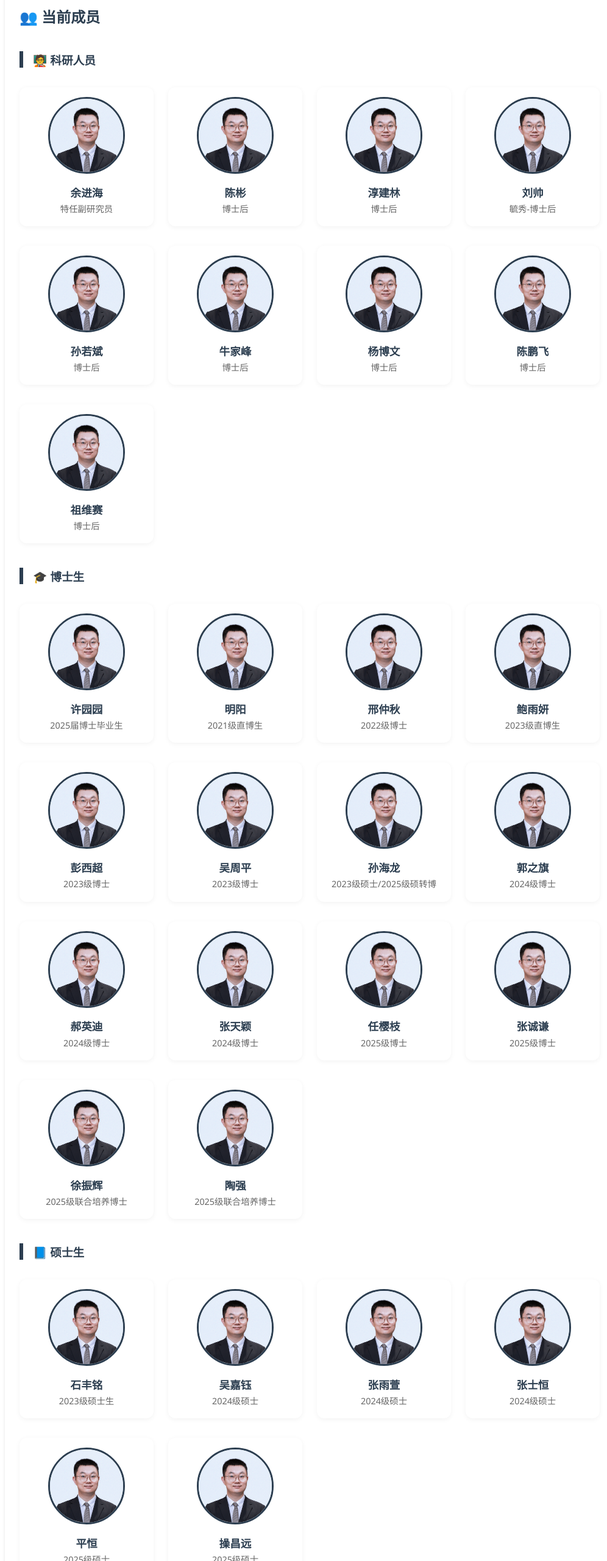
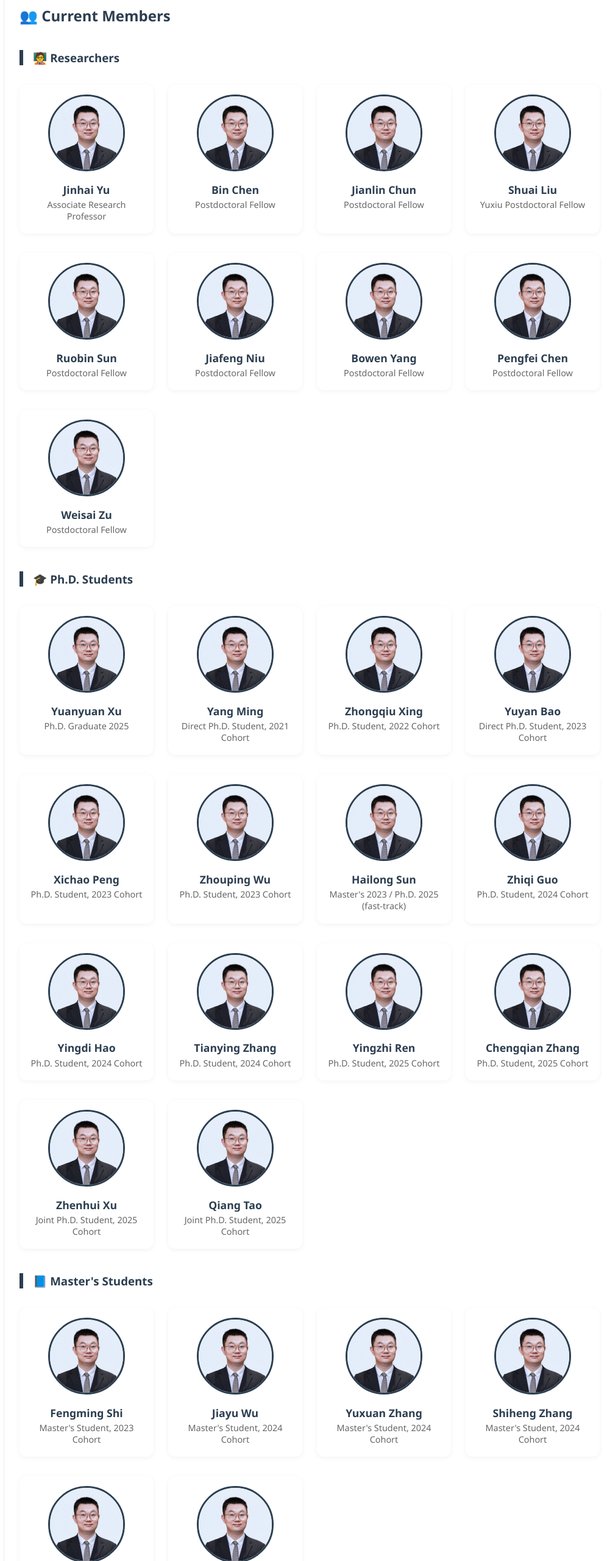
Before and after one commit to 877469558-creator/877469558-creator.github.io, a plain HTML site: page members/index.html in a window 1280 px wide. Shown: the part 240-2800 px from the top of the page at 61% size, without its empty margins (132-1128 px from the left). Drawn offline with Linux system fonts and the light colour scheme.

Commit message:
Translate members page to English

```diff
--- a/members/index.html
+++ b/members/index.html
@@ -103,243 +103,243 @@
 </style>
 
 <div class="card">
-    <h2>👥 当前成员</h2>
+    <h2>👥 Current Members</h2>
 
 
-    <h3 class="section-title">🧑‍🏫 科研人员</h3>
+    <h3 class="section-title">🧑‍🏫 Researchers</h3>
     <div class="member-grid">
 
         <div class="member-card">
-            <img src="/media/members/yujinhai.jpg" alt="余进海" class="member-avatar" onerror="this.src='/media/avatar.jpg'">
-            <div class="member-name">余进海</div>
-            <div class="member-role">特任副研究员</div>
+            <img src="/media/members/yujinhai.jpg" alt="Jinhai Yu" class="member-avatar" onerror="this.src='/media/avatar.jpg'">
+            <div class="member-name">Jinhai Yu</div>
+            <div class="member-role">Associate Research Professor</div>
         </div>
 
         <div class="member-card">
-            <img src="/media/members/chenbin.jpg" alt="陈彬" class="member-avatar" onerror="this.src='/media/avatar.jpg'">
-            <div class="member-name">陈彬</div>
-            <div class="member-role">博士后</div>
+            <img src="/media/members/chenbin.jpg" alt="Bin Chen" class="member-avatar" onerror="this.src='/media/avatar.jpg'">
+            <div class="member-name">Bin Chen</div>
+            <div class="member-role">Postdoctoral Fellow</div>
         </div>
 
         <div class="member-card">
-            <img src="/media/members/chunjianlin.jpg" alt="淳建林" class="member-avatar" onerror="this.src='/media/avatar.jpg'">
-            <div class="member-name">淳建林</div>
-            <div class="member-role">博士后</div>
+            <img src="/media/members/chunjianlin.jpg" alt="Jianlin Chun" class="member-avatar" onerror="this.src='/media/avatar.jpg'">
+            <div class="member-name">Jianlin Chun</div>
+            <div class="member-role">Postdoctoral Fellow</div>
         </div>
 
         <div class="member-card">
-            <img src="/media/members/liushuai.jpg" alt="刘帅" class="member-avatar" onerror="this.src='/media/avatar.jpg'">
-            <div class="member-name">刘帅</div>
-            <div class="member-role">毓秀-博士后</div>
+            <img src="/media/members/liushuai.jpg" alt="Shuai Liu" class="member-avatar" onerror="this.src='/media/avatar.jpg'">
+            <div class="member-name">Shuai Liu</div>
+            <div class="member-role">Yuxiu Postdoctoral Fellow</div>
         </div>
 
         <div class="member-card">
-            <img src="/media/members/sunruobin.jpg" alt="孙若斌" class="member-avatar" onerror="this.src='/media/avatar.jpg'">
-            <div class="member-name">孙若斌</div>
-            <div class="member-role">博士后</div>
+            <img src="/media/members/sunruobin.jpg" alt="Ruobin Sun" class="member-avatar" onerror="this.src='/media/avatar.jpg'">
+            <div class="member-name">Ruobin Sun</div>
+            <div class="member-role">Postdoctoral Fellow</div>
         </div>
 
         <div class="member-card">
-            <img src="/media/members/niujiafeng.jpg" alt="牛家峰" class="member-avatar" onerror="this.src='/media/avatar.jpg'">
-            <div class="member-name">牛家峰</div>
-            <div class="member-role">博士后</div>
+            <img src="/media/members/niujiafeng.jpg" alt="Jiafeng Niu" class="member-avatar" onerror="this.src='/media/avatar.jpg'">
+            <div class="member-name">Jiafeng Niu</div>
+            <div class="member-role">Postdoctoral Fellow</div>
         </div>
 
         <div class="member-card">
-            <img src="/media/members/yangbowen.jpg" alt="杨博文" class="member-avatar" onerror="this.src='/media/avatar.jpg'">
-            <div class="member-name">杨博文</div>
-            <div class="member-role">博士后</div>
+            <img src="/media/members/yangbowen.jpg" alt="Bowen Yang" class="member-avatar" onerror="this.src='/media/avatar.jpg'">
+            <div class="member-name">Bowen Yang</div>
+            <div class="member-role">Postdoctoral Fellow</div>
         </div>
 
         <div class="member-card">
-            <img src="/media/members/chenpengfei.jpg" alt="陈鹏飞" class="member-avatar" onerror="this.src='/media/avatar.jpg'">
-            <div class="member-name">陈鹏飞</div>
-            <div class="member-role">博士后</div>
+            <img src="/media/members/chenpengfei.jpg" alt="Pengfei Chen" class="member-avatar" onerror="this.src='/media/avatar.jpg'">
+            <div class="member-name">Pengfei Chen</div>
+            <div class="member-role">Postdoctoral Fellow</div>
         </div>
 
         <div class="member-card">
-            <img src="/media/members/zuweisai.jpg" alt="祖维赛" class="member-avatar" onerror="this.src='/media/avatar.jpg'">
-            <div class="member-name">祖维赛</div>
-            <div class="member-role">博士后</div>
+            <img src="/media/members/zuweisai.jpg" alt="Weisai Zu" class="member-avatar" onerror="this.src='/media/avatar.jpg'">
+            <div class="member-name">Weisai Zu</div>
+            <div class="member-role">Postdoctoral Fellow</div>
         </div>
     </div>
 
 
-    <h3 class="section-title">🎓 博士生</h3>
+    <h3 class="section-title">🎓 Ph.D. Students</h3>
     <div class="member-grid">
 
         <div class="member-card">
-            <img src="/media/members/xuyuanyuan.jpg" alt="许园园" class="member-avatar" onerror="this.src='/media/avatar.jpg'">
-            <div class="member-name">许园园</div>
-            <div class="member-role">2025届博士毕业生</div>
+            <img src="/media/members/xuyuanyuan.jpg" alt="Yuanyuan Xu" class="member-avatar" onerror="this.src='/media/avatar.jpg'">
+            <div class="member-name">Yuanyuan Xu</div>
+            <div class="member-role">Ph.D. Graduate 2025</div>
         </div>
 
         <div class="member-card">
-            <img src="/media/members/mingyang.jpg" alt="明阳" class="member-avatar" onerror="this.src='/media/avatar.jpg'">
-            <div class="member-name">明阳</div>
-            <div class="member-role">2021级直博生</div>
+            <img src="/media/members/mingyang.jpg" alt="Yang Ming" class="member-avatar" onerror="this.src='/media/avatar.jpg'">
+            <div class="member-name">Yang Ming</div>
+            <div class="member-role">Direct Ph.D. Student, 2021 Cohort</div>
         </div>
 
         <div class="member-card">
-            <img src="/media/members/xingzhongqiu.jpg" alt="邢仲秋" class="member-avatar" onerror="this.src='/media/avatar.jpg'">
-            <div class="member-name">邢仲秋</div>
-            <div class="member-role">2022级博士</div>
+            <img src="/media/members/xingzhongqiu.jpg" alt="Zhongqiu Xing" class="member-avatar" onerror="this.src='/media/avatar.jpg'">
+            <div class="member-name">Zhongqiu Xing</div>
+            <div class="member-role">Ph.D. Student, 2022 Cohort</div>
         </div>
 
         <div class="member-card">
-            <img src="/media/members/baoyuyan.jpg" alt="鲍雨妍" class="member-avatar" onerror="this.src='/media/avatar.jpg'">
-            <div class="member-name">鲍雨妍</div>
-            <div class="member-role">2023级直博生</div>
+            <img src="/media/members/baoyuyan.jpg" alt="Yuyan Bao" class="member-avatar" onerror="this.src='/media/avatar.jpg'">
+            <div class="member-name">Yuyan Bao</div>
+            <div class="member-role">Direct Ph.D. Student, 2023 Cohort</div>
         </div>
 
         <div class="member-card">
-            <img src="/media/members/pengxichao.jpg" alt="彭西超" class="member-avatar" onerror="this.src='/media/avatar.jpg'">
-            <div class="member-name">彭西超</div>
-            <div class="member-role">2023级博士</div>
+            <img src="/media/members/pengxichao.jpg" alt="Xichao Peng" class="member-avatar" onerror="this.src='/media/avatar.jpg'">
+            <div class="member-name">Xichao Peng</div>
+            <div class="member-role">Ph.D. Student, 2023 Cohort</div>
         </div>
 
         <div class="member-card">
-            <img src="/media/members/wuzhouping.jpg" alt="吴周平" class="member-avatar" onerror="this.src='/media/avatar.jpg'">
-            <div class="member-name">吴周平</div>
-            <div class="member-role">2023级博士</div>
+            <img src="/media/members/wuzhouping.jpg" alt="Zhouping Wu" class="member-avatar" onerror="this.src='/media/avatar.jpg'">
+            <div class="member-name">Zhouping Wu</div>
+            <div class="member-role">Ph.D. Student, 2023 Cohort</div>
         </div>
 
         <div class="member-card">
-            <img src="/media/members/sunhailong.jpg" alt="孙海龙" class="member-avatar" onerror="this.src='/media/avatar.jpg'">
-            <div class="member-name">孙海龙</div>
-            <div class="member-role">2023级硕士/2025级硕转博</div>
+            <img src="/media/members/sunhailong.jpg" alt="Hailong Sun" class="member-avatar" onerror="this.src='/media/avatar.jpg'">
+            <div class="member-name">Hailong Sun</div>
+            <div class="member-role">Master's 2023 / Ph.D. 2025 (fast-track)</div>
         </div>
 
         <div class="member-card">
-            <img src="/media/members/guozhiqi.jpg" alt="郭之旗" class="member-avatar" onerror="this.src='/media/avatar.jpg'">
-            <div class="member-name">郭之旗</div>
-            <div class="member-role">2024级博士</div>
+            <img src="/media/members/guozhiqi.jpg" alt="Zhiqi Guo" class="member-avatar" onerror="this.src='/media/avatar.jpg'">
+            <div class="member-name">Zhiqi Guo</div>
+            <div class="member-role">Ph.D. Student, 2024 Cohort</div>
         </div>
 
         <div class="member-card">
-            <img src="/media/members/haoyingdi.jpg" alt="郝英迪" class="member-avatar" onerror="this.src='/media/avatar.jpg'">
-            <div class="member-name">郝英迪</div>
-            <div class="member-role">2024级博士</div>
+            <img src="/media/members/haoyingdi.jpg" alt="Yingdi Hao" class="member-avatar" onerror="this.src='/media/avatar.jpg'">
+            <div class="member-name">Yingdi Hao</div>
+            <div class="member-role">Ph.D. Student, 2024 Cohort</div>
         </div>
 
         <div class="member-card">
-            <img src="/media/members/zhangtianying.jpg" alt="张天颖" class="member-avatar" onerror="this.src='/media/avatar.jpg'">
-            <div class="member-name">张天颖</div>
-            <div class="member-role">2024级博士</div>
+            <img src="/media/members/zhangtianying.jpg" alt="Tianying Zhang" class="member-avatar" onerror="this.src='/media/avatar.jpg'">
+            <div class="member-name">Tianying Zhang</div>
+            <div class="member-role">Ph.D. Student, 2024 Cohort</div>
         </div>
 
         <div class="member-card">
-            <img src="/media/members/renyingzhi.jpg" alt="任樱枝" class="member-avatar" onerror="this.src='/media/avatar.jpg'">
-            <div class="member-name">任樱枝</div>
-            <div class="member-role">2025级博士</div>
+            <img src="/media/members/renyingzhi.jpg" alt="Yingzhi Ren" class="member-avatar" onerror="this.src='/media/avatar.jpg'">
+            <div class="member-name">Yingzhi Ren</div>
+            <div class="member-role">Ph.D. Student, 2025 Cohort</div>
         </div>
 
         <div class="member-card">
-            <img src="/media/members/zhangchengqian.jpg" alt="张诚谦" class="member-avatar" onerror="this.src='/media/avatar.jpg'">
-            <div class="member-name">张诚谦</div>
-            <div class="member-role">2025级博士</div>
+            <img src="/media/members/zhangchengqian.jpg" alt="Chengqian Zhang" class="member-avatar" onerror="this.src='/media/avatar.jpg'">
+            <div class="member-name">Chengqian Zhang</div>
+            <div class="member-role">Ph.D. Student, 2025 Cohort</div>
         </div>
 
         <div class="member-card">
-            <img src="/media/members/xuzhenhui.jpg" alt="徐振辉" class="member-avatar" onerror="this.src='/media/avatar.jpg'">
-            <div class="member-name">徐振辉</div>
-            <div class="member-role">2025级联合培养博士</div>
+            <img src="/media/members/xuzhenhui.jpg" alt="Zhenhui Xu" class="member-avatar" onerror="this.src='/media/avatar.jpg'">
+            <div class="member-name">Zhenhui Xu</div>
+            <div class="member-role">Joint Ph.D. Student, 2025 Cohort</div>
         </div>
 
         <div class="member-card">
-            <img src="/media/members/taoqiang.jpg" alt="陶强" class="member-avatar" onerror="this.src='/media/avatar.jpg'">
-            <div class="member-name">陶强</div>
-            <div class="member-role">2025级联合培养博士</div>
+            <img src="/media/members/taoqiang.jpg" alt="Qiang Tao" class="member-avatar" onerror="this.src='/media/avatar.jpg'">
+            <div class="member-name">Qiang Tao</div>
+            <div class="member-role">Joint Ph.D. Student, 2025 Cohort</div>
         </div>
     </div>
 
 
-    <h3 class="section-title">📘 硕士生</h3>
+    <h3 class="section-title">📘 Master's Students</h3>
     <div class="member-grid">
 
         <div class="member-card">
-            <img src="/media/members/shifengming.jpg" alt="石丰铭" class="member-avatar" onerror="this.src='/media/avatar.jpg'">
-            <div class="member-name">石丰铭</div>
-            <div class="member-role">2023级硕士生</div>
+            <img src="/media/members/shifengming.jpg" alt="Fengming Shi" class="member-avatar" onerror="this.src='/media/avatar.jpg'">
+            <div class="member-name">Fengming Shi</div>
+            <div class="member-role">Master's Student, 2023 Cohort</div>
         </div>
 
         <div class="member-card">
-            <img src="/media/members/wujiayu.jpg" alt="吴嘉钰" class="member-avatar" onerror="this.src='/media/avatar.jpg'">
-            <div class="member-name">吴嘉钰</div>
-            <div class="member-role">2024级硕士</div>
+            <img src="/media/members/wujiayu.jpg" alt="Jiayu Wu" class="member-avatar" onerror="this.src='/media/avatar.jpg'">
+            <div class="member-name">Jiayu Wu</div>
+            <div class="member-role">Master's Student, 2024 Cohort</div>
         </div>
 
         <div class="member-card">
-            <img src="/media/members/zhangyuxuan.jpg" alt="张雨萱" class="member-avatar" onerror="this.src='/media/avatar.jpg'">
-            <div class="member-name">张雨萱</div>
-            <div class="member-role">2024级硕士</div>
+            <img src="/media/members/zhangyuxuan.jpg" alt="Yuxuan Zhang" class="member-avatar" onerror="this.src='/media/avatar.jpg'">
+            <div class="member-name">Yuxuan Zhang</div>
+            <div class="member-role">Master's Student, 2024 Cohort</div>
         </div>
 
         <div class="member-card">
-            <img src="/media/members/zhangshiheng.jpg" alt="张士恒" class="member-avatar" onerror="this.src='/media/avatar.jpg'">
-            <div class="member-name">张士恒</div>
-            <div class="member-role">2024级硕士</div>
+            <img src="/media/members/zhangshiheng.jpg" alt="Shiheng Zhang" class="member-avatar" onerror="this.src='/media/avatar.jpg'">
+            <div class="member-name">Shiheng Zhang</div>
+            <div class="member-role">Master's Student, 2024 Cohort</div>
         </div>
 
         <div class="member-card">
-            <img src="/media/members/pingheng.jpg" alt="平恒" class="member-avatar" onerror="this.src='/media/avatar.jpg'">
-            <div class="member-name">平恒</div>
-            <div class="member-role">2025级硕士</div>
+            <img src="/media/members/pingheng.jpg" alt="Heng Ping" class="member-avatar" onerror="this.src='/media/avatar.jpg'">
+            <div class="member-name">Heng Ping</div>
+            <div class="member-role">Master's Student, 2025 Cohort</div>
         </div>
 
         <div class="member-card">
-            <img src="/media/members/caochangyuan.jpg" alt="操昌远" class="member-avatar" onerror="this.src='/media/avatar.jpg'">
-            <div class="member-name">操昌远</div>
-            <div class="member-role">2025级硕士</div>
+            <img src="/media/members/caochangyuan.jpg" alt="Changyuan Cao" class="member-avatar" onerror="this.src='/media/avatar.jpg'">
+            <div class="member-name">Changyuan Cao</div>
+            <div class="member-role">Master's Student, 2025 Cohort</div>
         </div>
     </div>
 
 
-    <h3 class="section-title">🔬 本科生</h3>
+    <h3 class="section-title">🔬 Undergraduate Students</h3>
     <div class="member-grid">
 
         <div class="member-card">
-            <img src="/media/members/zhangzihan.jpg" alt="张子涵" class="member-avatar" onerror="this.src='/media/avatar.jpg'">
-            <div class="member-name">张子涵</div>
-            <div class="member-role">22级本科生</div>
+            <img src="/media/members/zhangzihan.jpg" alt="Zihan Zhang" class="member-avatar" onerror="this.src='/media/avatar.jpg'">
+            <div class="member-name">Zihan Zhang</div>
+            <div class="member-role">Class of 2022</div>
         </div>
 
         <div class="member-card">
-            <img src="/media/members/guozihao.jpg" alt="郭子豪" class="member-avatar" onerror="this.src='/media/avatar.jpg'">
-            <div class="member-name">郭子豪</div>
-            <div class="member-role">22级本科生</div>
+            <img src="/media/members/guozihao.jpg" alt="Zihao Guo" class="member-avatar" onerror="this.src='/media/avatar.jpg'">
+            <div class="member-name">Zihao Guo</div>
+            <div class="member-role">Class of 2022</div>
         </div>
 
         <div class="member-card">
-            <img src="/media/members/mage.jpg" alt="马戈" class="member-avatar" onerror="this.src='/media/avatar.jpg'">
-            <div class="member-name">马戈</div>
-            <div class="member-role">2023级本科生</div>
+            <img src="/media/members/mage.jpg" alt="Ge Ma" class="member-avatar" onerror="this.src='/media/avatar.jpg'">
+            <div class="member-name">Ge Ma</div>
+            <div class="member-role">Class of 2023</div>
         </div>
 
         <div class="member-card">
-            <img src="/media/members/zhangjiaxu.jpg" alt="张嘉旭" class="member-avatar" onerror="this.src='/media/avatar.jpg'">
-            <div class="member-name">张嘉旭</div>
-            <div class="member-role">2023级本科生</div>
+            <img src="/media/members/zhangjiaxu.jpg" alt="Jiaxu Zhang" class="member-avatar" onerror="this.src='/media/avatar.jpg'">
+            <div class="member-name">Jiaxu Zhang</div>
+            <div class="member-role">Class of 2023</div>
         </div>
     </div>
 </div>
 
 
 <div class="card">
-    <h2>📜 往届成员</h2>
+    <h2>📜 Alumni</h2>
     <div class="alumni-list">
-        <div class="alumni-item">赵贝贝 <span style="color:#999;">2021 - 2025.12</span></div>
-        <div class="alumni-item">王天航 <span style="color:#999;">2023.11 - 2025.8</span></div>
-        <div class="alumni-item">张佳玮 <span style="color:#999;">2021 - 2025</span></div>
-        <div class="alumni-item">朱睿琦 <span style="color:#999;">2024.02 - 2025</span></div>
-        <div class="alumni-item">刘福露 <span style="color:#999;">2021 - 2024.10</span></div>
-        <div class="alumni-item">李仁结 <span style="color:#999;">2021 - 2024.07</span></div>
-        <div class="alumni-item">戈冉 <span style="color:#999;">2024.02 - 2025.01</span></div>
-        <div class="alumni-item">马志斌 <span style="color:#999;">2023.3 - 2024.01</span></div>
-        <div class="alumni-item">徐蕙 <span style="color:#999;">2022.9 - 2023.6</span></div>
-        <div class="alumni-item">罗崇悦 <span style="color:#999;">2022.9 - 2023.6</span></div>
-        <div class="alumni-item">钱鹏程 <span style="color:#999;">2021 - 2022.03</span></div>
-        <div class="alumni-item">刘哲 <span style="color:#999;">2022.2 - 2022.09</span></div>
+        <div class="alumni-item">Beibei Zhao <span style="color:#999;">2021 – 2025.12</span></div>
+        <div class="alumni-item">Tianhang Wang <span style="color:#999;">2023.11 – 2025.8</span></div>
+        <div class="alumni-item">Jiawei Zhang <span style="color:#999;">2021 – 2025</span></div>
+        <div class="alumni-item">Ruiqi Zhu <span style="color:#999;">2024.02 – 2025</span></div>
+        <div class="alumni-item">Fulu Liu <span style="color:#999;">2021 – 2024.10</span></div>
+        <div class="alumni-item">Renjie Li <span style="color:#999;">2021 – 2024.07</span></div>
+        <div class="alumni-item">Ran Ge <span style="color:#999;">2024.02 – 2025.01</span></div>
+        <div class="alumni-item">Zhibin Ma <span style="color:#999;">2023.3 – 2024.01</span></div>
+        <div class="alumni-item">Hui Xu <span style="color:#999;">2022.9 – 2023.6</span></div>
+        <div class="alumni-item">Chongyue Luo <span style="color:#999;">2022.9 – 2023.6</span></div>
+        <div class="alumni-item">Pengcheng Qian <span style="color:#999;">2021 – 2022.03</span></div>
+        <div class="alumni-item">Zhe Liu <span style="color:#999;">2022.2 – 2022.09</span></div>
     </div>
 </div>
 
```
